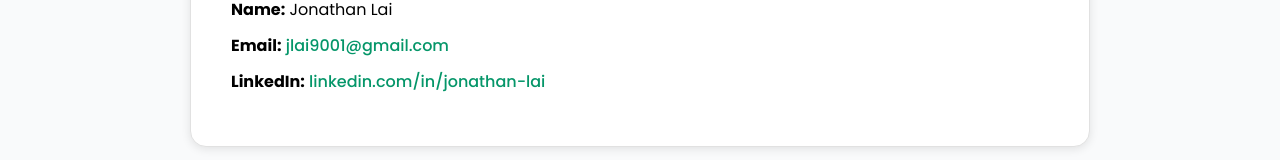
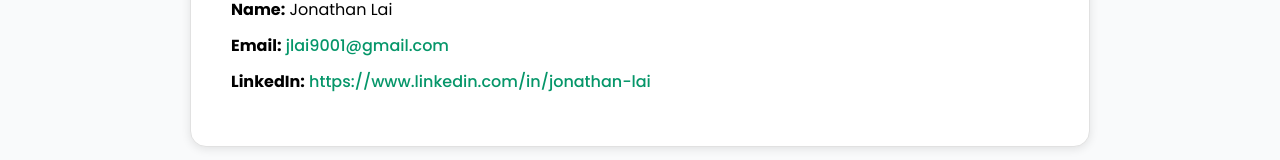
Before and after one commit to jlai9001/FastCapital, a React (Vite) app in the folder client/: page /contact in a window 1280 px wide. Shown: the part 398-558 px from the top of the page. Built offline with nearby package versions, Linux system fonts and the light colour scheme; no server answers.

Commit message:
linked in update

```diff
--- a/client/src/pages/contact.jsx
+++ b/client/src/pages/contact.jsx
@@ -50,7 +50,7 @@ export default function Contact() {
                 target="_blank"
                 rel="noopener noreferrer"
               >
-                linkedin.com/in/jonathan-lai
+                https://www.linkedin.com/in/jonathan-lai
               </a>
             </li>
           </ul>
```
Also changed, not shown: client/src/components/UIBlockerOverlay.jsx (added, +18 -0 lines), client/src/components/UIBlocker-overlay.css (added).
